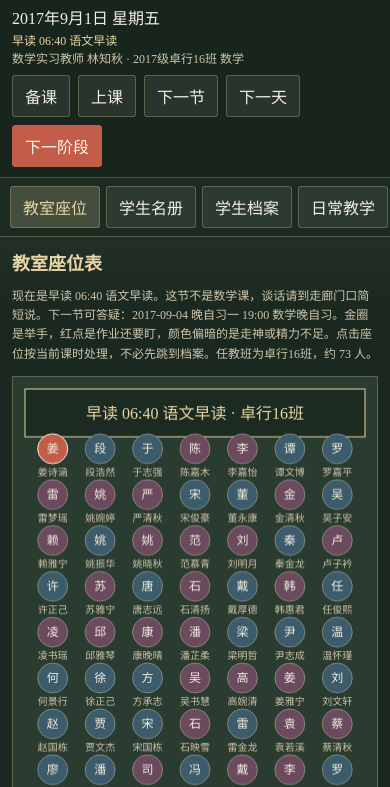
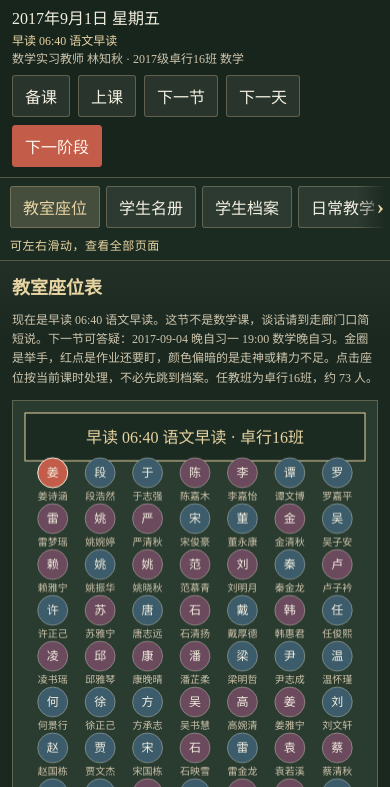
Before and after one commit to LeoDingM/sanchi-jiangtai-demo, a website with bundled scripts: page index.html in a window 390 px wide. Both pictures are taken after a click on the button "开始新学期". Shown: the part 57-844 px from the top of the page. Built offline with nearby package versions, Linux system fonts and the light colour scheme.

Commit message:
窄屏导航加上滑动提示，极窄屏把今日课表收成可展开项。
横向页面导航在内容超出时显示左右渐变和箭头，并写明可左右滑动；滑过之后提示收起，边缘提示仍在。宽度不超过 600 像素时，侧栏今日课表默认折叠，条上仍显示当前课时，点开可看全天课表。更宽的屏幕和桌面三栏布局保持展开、不加这些提示。

```diff
--- a/css/style.css
+++ b/css/style.css
@@ -70,8 +70,14 @@ button:disabled { opacity: .45; cursor: not-allowed; }
   background: rgba(0,0,0,.2); color: var(--chalk);
 }
 .main { flex: 1; display: grid; grid-template-columns: 140px 1fr 280px; min-height: 0; }
-#sidenav { display: flex; flex-direction: column; gap: 4px; padding: 10px 8px; border-right: 1px solid var(--line); }
+.sidenav-wrap {
+  display: flex; flex-direction: column; min-width: 0; min-height: 0;
+  border-right: 1px solid var(--line);
+}
+.sidenav-scroller { position: relative; flex: 1; min-width: 0; min-height: 0; display: flex; flex-direction: column; }
+#sidenav { display: flex; flex-direction: column; gap: 4px; padding: 10px 8px; flex: 1; min-height: 0; }
 #sidenav button { text-align: left; }
+.sidenav-hint, .sidenav-edge { display: none; }
 .view { padding: 14px 16px; overflow: auto; background: linear-gradient(180deg, rgba(246,240,227,0.04), transparent 80px); }
 .agenda { border-left: 1px solid var(--line); padding: 14px; overflow: auto; background: rgba(0,0,0,0.15); }
 .hidden { display: none !important; }
@@ -189,6 +195,14 @@ a { color: var(--gold); }
     min-width: 0;
     min-height: 0;
   }
+  .sidenav-wrap {
+    position: sticky;
+    top: var(--topbar-h, 0px);
+    z-index: 25;
+    border-right: 0;
+    border-bottom: 1px solid var(--line);
+    background: #1c2b22;
+  }
   #sidenav {
     flex-direction: row;
     flex-wrap: nowrap;
@@ -196,12 +210,9 @@ a { color: var(--gold); }
     overflow-y: hidden;
     gap: 6px;
     padding: 8px 10px;
-    border-right: 0;
-    border-bottom: 1px solid var(--line);
-    position: sticky;
-    top: var(--topbar-h, 0px);
-    z-index: 25;
-    background: #1c2b22;
+    padding-right: 28px;
+    flex: 0 0 auto;
+    background: transparent;
     -webkit-overflow-scrolling: touch;
     scrollbar-width: thin;
   }
@@ -210,6 +221,48 @@ a { color: var(--gold); }
     text-align: center;
     white-space: nowrap;
   }
+  .sidenav-edge {
+    display: none;
+    position: absolute;
+    top: 0;
+    bottom: 0;
+    width: 32px;
+    pointer-events: none;
+    z-index: 1;
+  }
+  .sidenav-edge-start {
+    left: 0;
+    background: linear-gradient(90deg, #1c2b22 10%, transparent);
+  }
+  .sidenav-edge-start::after,
+  .sidenav-edge-end::after {
+    position: absolute;
+    top: 50%;
+    transform: translateY(-50%);
+    color: var(--gold);
+    font-size: 22px;
+    font-weight: 700;
+    line-height: 1;
+    font-family: inherit;
+  }
+  .sidenav-edge-start::after { content: "‹"; left: 4px; }
+  .sidenav-edge-end {
+    right: 0;
+    background: linear-gradient(270deg, #1c2b22 15%, transparent);
+  }
+  .sidenav-edge-end::after { content: "›"; right: 6px; }
+  .sidenav-wrap.is-overflow:not(.at-start) .sidenav-edge-start { display: block; }
+  .sidenav-wrap.is-overflow:not(.at-end) .sidenav-edge-end { display: block; }
+  .sidenav-hint {
+    display: none;
+    margin: 0;
+    padding: 0 10px 6px;
+    font-size: 12px;
+    color: var(--gold);
+    letter-spacing: 0.04em;
+    pointer-events: none;
+  }
+  .sidenav-wrap.is-overflow:not(.hint-off) .sidenav-hint { display: block; }
   .view {
     overflow: visible;
     flex: 1 0 auto;
@@ -243,3 +296,45 @@ a { color: var(--gold); }
   #classroom { max-width: 100%; }
   .desk-panel { min-width: 0; }
 }
+
+@media (max-width: 600px) {
+  .agenda-sched { margin: 0 0 8px; }
+  .agenda-sched > summary {
+    list-style: none;
+    display: flex;
+    align-items: center;
+    justify-content: space-between;
+    gap: 8px;
+    min-height: 44px;
+    padding: 6px 10px;
+    margin: 0 -4px 0;
+    cursor: pointer;
+    user-select: none;
+    color: var(--gold);
+    font-size: 16px;
+    font-weight: 700;
+    background: rgba(243,239,224,0.06);
+    border: 1px solid var(--line);
+    border-radius: 3px;
+  }
+  .agenda-sched > summary::-webkit-details-marker { display: none; }
+  .agenda-sched > summary::after {
+    content: "展开";
+    flex: 0 0 auto;
+    font-size: 12px;
+    font-weight: 400;
+    color: var(--chalk-dim);
+  }
+  .agenda-sched[open] > summary::after { content: "收起"; }
+  .agenda-sched > summary .agenda-now {
+    flex: 1 1 auto;
+    min-width: 0;
+    font-size: 12px;
+    font-weight: 400;
+    color: var(--chalk-dim);
+    overflow: hidden;
+    text-overflow: ellipsis;
+    white-space: nowrap;
+  }
+  .agenda-sched[open] > :not(summary) { margin-top: 10px; }
+}
--- a/index.html
+++ b/index.html
@@ -46,6 +46,8 @@
     </div>
 
     <div id="main" class="main hidden">
+      <div class="sidenav-wrap">
+        <div class="sidenav-scroller">
         <nav id="sidenav">
           <button type="button" data-view="classroom" class="on">教室座位</button>
           <button type="button" data-view="roster">学生名册</button>
@@ -59,6 +61,11 @@
           <button type="button" data-view="log">日志校历</button>
           <button type="button" data-view="save">存档读档</button>
         </nav>
+        <div class="sidenav-edge sidenav-edge-start" aria-hidden="true"></div>
+        <div class="sidenav-edge sidenav-edge-end" aria-hidden="true"></div>
+        </div>
+        <p class="sidenav-hint" hidden>可左右滑动，查看全部页面</p>
+      </div>
       <section id="view" class="view"></section>
       <aside id="agenda" class="agenda"></aside>
     </div>
--- a/js/ui/app.js
+++ b/js/ui/app.js
@@ -48,9 +48,38 @@ function syncChrome() {
   if (bar) document.documentElement.style.setProperty("--topbar-h", `${bar.offsetHeight}px`);
 }
 
+let sidenavHintOff = false;
+let agendaSchedOpen = false;
+let lastNarrowAgenda = null;
+
+function syncSidenavHint() {
+  const nav = $("#sidenav");
+  const wrap = nav?.closest(".sidenav-wrap");
+  if (!nav || !wrap) return;
+  if (nav.clientWidth <= 0) return;
+  const overflow = nav.scrollWidth > nav.clientWidth + 2;
+  const atStart = nav.scrollLeft <= 2;
+  const atEnd = nav.scrollLeft + nav.clientWidth >= nav.scrollWidth - 2;
+  wrap.classList.toggle("is-overflow", overflow);
+  wrap.classList.toggle("at-start", atStart);
+  wrap.classList.toggle("at-end", atEnd);
+  if (overflow && !atStart) sidenavHintOff = true;
+  if (sidenavHintOff) wrap.classList.add("hint-off");
+  const hint = wrap.querySelector(".sidenav-hint");
+  if (hint) hint.hidden = !(overflow && !sidenavHintOff);
+}
+
 export function boot() {
   syncChrome();
-  window.addEventListener("resize", syncChrome);
+  const nav = $("#sidenav");
+  if (nav) nav.addEventListener("scroll", syncSidenavHint, { passive: true });
+  window.addEventListener("resize", () => {
+    syncChrome();
+    syncSidenavHint();
+    if (!state) return;
+    const narrow = window.matchMedia("(max-width: 600px)").matches;
+    if (lastNarrowAgenda !== null && narrow !== lastNarrowAgenda) renderAgenda();
+  });
   $("#btn-new").onclick = () => {
     const name = $("#pname").value.trim() || "林知秋";
     state = createGame(20170901, name);
@@ -120,6 +149,7 @@ function render() {
   host.innerHTML = "";
   (map[view] || viewClassroom)(host);
   renderAgenda();
+  syncSidenavHint();
 }
 
 function clsStudents() { return playerStudents(state); }
@@ -1031,12 +1061,22 @@ function renderAgenda() {
   const sched = daySchedule(state.date, state);
   const curId = state.periodId;
   const tt = `<table class="tt-table"><tbody>${sched.map((p)=>`<tr class="${p.id===curId?"now":""}${p.isMath?" math":""}"><td>${p.clock||""}</td><td>${p.short||p.name}</td><td>${p.subject}${p.isMath?" <span class=\"math-tag\">数学</span>":""}</td></tr>`).join("")}</tbody></table>`;
-  box.innerHTML = `<h3>今日课表</h3>
-    <p>${formatDateCn(state.date)}</p>
+  const slot = currentSlot(state);
+  const nowLabel = slot ? formatSlotLabel(slot) : "";
+  const schedBody = `<p>${formatDateCn(state.date)}</p>
     ${tt}
     <div class="row-actions"><button type="button" data-act="nextperiod">下一节</button></div>
     <p class="notice">备课充分度 ${state.player.prep||0}　数学教学积累 ${Number(state.player.mathTeaching||0).toFixed(1)}</p>
-    <p class="notice">下一件大事：${next ? `${next.date} ${next.name}` : "（暂无）"}</p>
+    <p class="notice">下一件大事：${next ? `${next.date} ${next.name}` : "（暂无）"}</p>`;
+  const narrow = window.matchMedia("(max-width: 600px)").matches;
+  lastNarrowAgenda = narrow;
+  const schedBlock = narrow
+    ? `<details class="agenda-sched"${agendaSchedOpen ? " open" : ""}>
+        <summary>今日课表${nowLabel ? ` <span class="agenda-now">${nowLabel}</span>` : ""}</summary>
+        ${schedBody}
+      </details>`
+    : `<h3>今日课表</h3>${schedBody}`;
+  box.innerHTML = `${schedBlock}
     <h3>任教班</h3>
     <p class="notice">${state.player.cohortYear}级卓行${state.player.classNo}班，${cls.length}人。班主任 ${state.player.homeroom}。</p>
     <div class="row-actions"><button type="button" data-act="skip">跳到下一阶段</button></div>
@@ -1044,4 +1084,6 @@ function renderAgenda() {
     ${(state.log||[]).slice(0,8).map((l)=>`<div class="log-item"><b>${l.date}</b> ${l.text}</div>`).join("")}`;
   box.querySelector("[data-act=skip]").onclick = () => handleAct("skip");
   box.querySelector("[data-act=nextperiod]").onclick = () => handleAct("nextperiod");
+  const det = box.querySelector(".agenda-sched");
+  if (det) det.addEventListener("toggle", () => { agendaSchedOpen = det.open; });
 }
```
Lines whose indentation alone changed are shown as unchanged.
